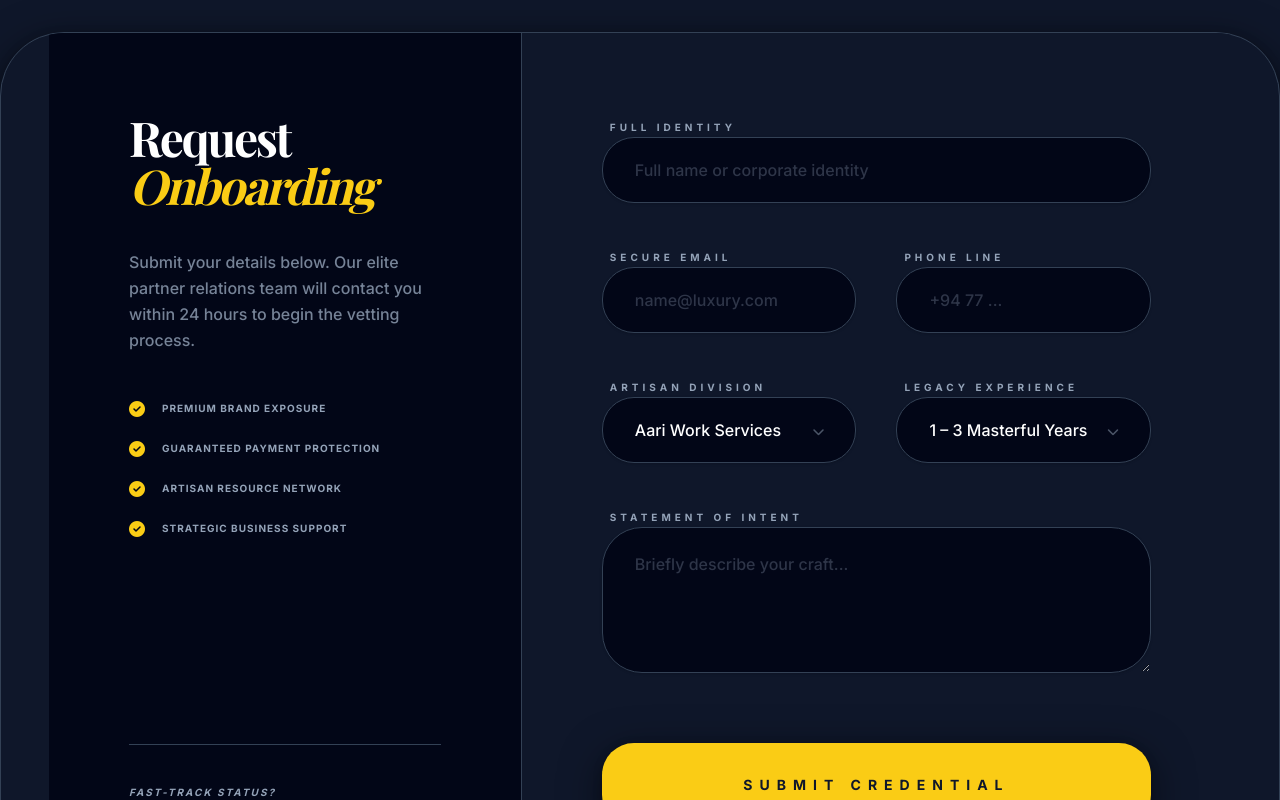
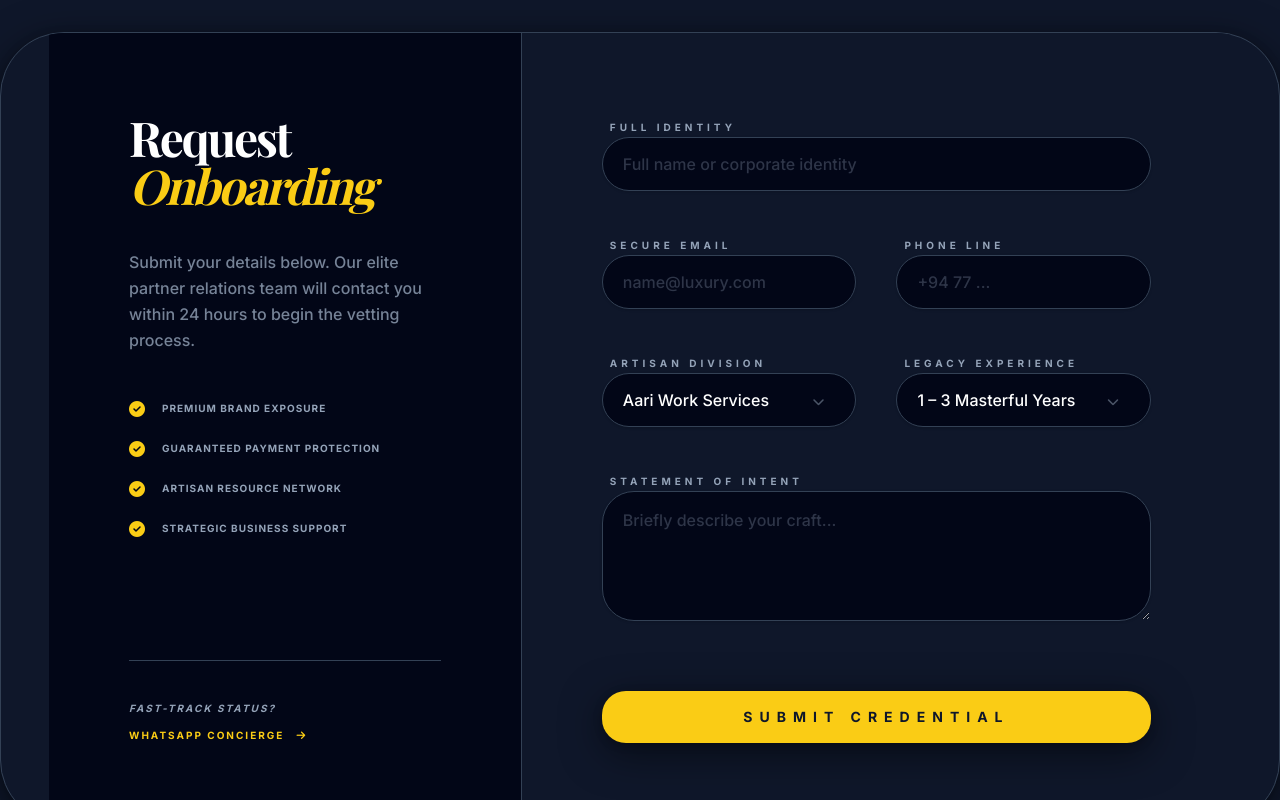
Before and after one commit to Thushyanthini0507/gk_star, a Next.js app: page /join-with-us in a window 1280 px wide. Shown: the part 3040-3840 px from the top of the page. Built offline with nearby package versions, Linux system fonts and the light colour scheme; a web font is replaced by a local one.

Commit message:
add contact and join-with-us pages with inquiry forms and location details

```diff
--- a/src/app/contact/page.tsx
+++ b/src/app/contact/page.tsx
@@ -86,18 +86,18 @@ export default function ContactPage() {
                   <div className="grid grid-cols-1 md:grid-cols-2 gap-10">
                     <div className="space-y-3">
                        <label className="text-[10px] font-bold uppercase tracking-[0.4em] text-text-secondary ml-2">Full Name</label>
-                       <input type="text" className="w-full bg-deep-dark border border-border-dark rounded-2xl px-8 py-5 text-text-primary focus:outline-none focus:border-primary-gold transition-all font-medium placeholder:text-text-secondary/30 shadow-sm" placeholder="Your identity" />
+                       <input type="text" className="w-full bg-deep-dark border border-border-dark rounded-2xl px-5 py-3.5 text-text-primary focus:outline-none focus:border-primary-gold transition-all font-medium placeholder:text-text-secondary/30 shadow-sm" placeholder="Your identity" />
                     </div>
                     <div className="space-y-3">
                        <label className="text-[10px] font-bold uppercase tracking-[0.4em] text-text-secondary ml-2">Email Address</label>
-                       <input type="email" className="w-full bg-deep-dark border border-border-dark rounded-2xl px-8 py-5 text-text-primary focus:outline-none focus:border-primary-gold transition-all font-medium placeholder:text-text-secondary/30 shadow-sm" placeholder="name@domain.com" />
+                       <input type="email" className="w-full bg-deep-dark border border-border-dark rounded-2xl px-5 py-3.5 text-text-primary focus:outline-none focus:border-primary-gold transition-all font-medium placeholder:text-text-secondary/30 shadow-sm" placeholder="name@domain.com" />
                     </div>
                   </div>
 
                   <div className="space-y-3">
                      <label className="text-[10px] font-bold uppercase tracking-[0.4em] text-text-secondary ml-2">Subject of Interest</label>
                      <div className="relative">
-                        <select className="w-full bg-deep-dark border border-border-dark rounded-2xl px-8 py-5 text-text-primary focus:outline-none focus:border-primary-gold transition-all font-medium appearance-none cursor-pointer shadow-sm">
+                        <select className="w-full bg-deep-dark border border-border-dark rounded-2xl px-5 py-3.5 text-text-primary focus:outline-none focus:border-primary-gold transition-all font-medium appearance-none cursor-pointer shadow-sm">
                            <option>Bespoke Tailoring Inquiry</option>
                            <option>Aari Work Commission</option>
                            <option>Bridal Makeup Consultation</option>
@@ -113,11 +113,11 @@ export default function ContactPage() {
 
                   <div className="space-y-3">
                      <label className="text-[10px] font-bold uppercase tracking-[0.4em] text-text-secondary ml-2">Message Body</label>
-                     <textarea rows={6} className="w-full bg-deep-dark border border-border-dark rounded-3xl px-8 py-6 text-text-primary focus:outline-none focus:border-primary-gold transition-all font-medium placeholder:text-text-secondary/30 shadow-sm" placeholder="How can our artisans serve you?"></textarea>
+                     <textarea rows={6} className="w-full bg-deep-dark border border-border-dark rounded-2xl px-5 py-4 text-text-primary focus:outline-none focus:border-primary-gold transition-all font-medium placeholder:text-text-secondary/30 shadow-sm" placeholder="How can our artisans serve you?"></textarea>
                   </div>
 
                   <div className="pt-6">
-                     <button type="submit" className="w-full bg-primary-gold text-dark-blue py-6 md:py-8 rounded-[2rem] font-bold text-sm uppercase tracking-[0.4em] hover:bg-primary-gold hover:text-text-primary transition-all transform active:scale-[0.98] shadow-premium">
+                     <button type="submit" className="w-full bg-primary-gold text-dark-blue py-4 rounded-xl font-bold text-sm uppercase tracking-[0.4em] hover:bg-primary-gold hover:text-text-primary transition-all transform active:scale-[0.98] shadow-premium">
                         Dispatch Message
                      </button>
                   </div>
--- a/src/app/join-with-us/page.tsx
+++ b/src/app/join-with-us/page.tsx
@@ -139,23 +139,23 @@ export default function JoinWithUsPage() {
                <form className="space-y-10" onSubmit={e => e.preventDefault()}>
                   <div className="space-y-3">
                      <label className="text-[10px] font-bold uppercase tracking-[0.4em] text-text-secondary ml-2">Full Identity</label>
-                     <input type="text" className="w-full bg-deep-dark border border-border-dark rounded-2xl px-8 py-5 text-text-primary focus:outline-none focus:border-primary-gold transition-all font-medium placeholder:text-text-secondary/30 shadow-sm" placeholder="Full name or corporate identity" />
+                     <input type="text" className="w-full bg-deep-dark border border-border-dark rounded-2xl px-5 py-3.5 text-text-primary focus:outline-none focus:border-primary-gold transition-all font-medium placeholder:text-text-secondary/30 shadow-sm" placeholder="Full name or corporate identity" />
                   </div>
                   <div className="grid grid-cols-1 md:grid-cols-2 gap-10">
                     <div className="space-y-3">
                        <label className="text-[10px] font-bold uppercase tracking-[0.4em] text-text-secondary ml-2">Secure Email</label>
-                       <input type="email" className="w-full bg-deep-dark border border-border-dark rounded-2xl px-8 py-5 text-text-primary focus:outline-none focus:border-primary-gold transition-all font-medium placeholder:text-text-secondary/30 shadow-sm" placeholder="name@luxury.com" />
+                       <input type="email" className="w-full bg-deep-dark border border-border-dark rounded-2xl px-5 py-3.5 text-text-primary focus:outline-none focus:border-primary-gold transition-all font-medium placeholder:text-text-secondary/30 shadow-sm" placeholder="name@luxury.com" />
                     </div>
                     <div className="space-y-3">
                        <label className="text-[10px] font-bold uppercase tracking-[0.4em] text-text-secondary ml-2">Phone Line</label>
-                       <input type="tel" className="w-full bg-deep-dark border border-border-dark rounded-2xl px-8 py-5 text-text-primary focus:outline-none focus:border-primary-gold transition-all font-medium placeholder:text-text-secondary/30 shadow-sm" placeholder="+94 77 ..." />
+                       <input type="tel" className="w-full bg-deep-dark border border-border-dark rounded-2xl px-5 py-3.5 text-text-primary focus:outline-none focus:border-primary-gold transition-all font-medium placeholder:text-text-secondary/30 shadow-sm" placeholder="+94 77 ..." />
                     </div>
                   </div>
                   <div className="grid grid-cols-1 md:grid-cols-2 gap-10">
                     <div className="space-y-3">
                        <label className="text-[10px] font-bold uppercase tracking-[0.4em] text-text-secondary ml-2">Artisan Division</label>
                        <div className="relative">
-                          <select className="w-full bg-deep-dark border border-border-dark rounded-2xl px-8 py-5 text-text-primary focus:outline-none focus:border-primary-gold transition-all font-medium shadow-sm appearance-none cursor-pointer">
+                          <select className="w-full bg-deep-dark border border-border-dark rounded-2xl px-5 py-3.5 text-text-primary focus:outline-none focus:border-primary-gold transition-all font-medium shadow-sm appearance-none cursor-pointer">
                              <option>Aari Work Services</option>
                              <option>Tailoring Services</option>
                              <option>Beauty & Makeup</option>
@@ -170,7 +170,7 @@ export default function JoinWithUsPage() {
                     <div className="space-y-3">
                        <label className="text-[10px] font-bold uppercase tracking-[0.4em] text-text-secondary ml-2">Legacy Experience</label>
                        <div className="relative">
-                          <select className="w-full bg-deep-dark border border-border-dark rounded-2xl px-8 py-5 text-text-primary focus:outline-none focus:border-primary-gold transition-all font-medium shadow-sm appearance-none cursor-pointer">
+                          <select className="w-full bg-deep-dark border border-border-dark rounded-2xl px-5 py-3.5 text-text-primary focus:outline-none focus:border-primary-gold transition-all font-medium shadow-sm appearance-none cursor-pointer">
                              <option>1 – 3 Masterful Years</option>
                              <option>3 – 5 Elite Years</option>
                              <option>5+ Legendary Years</option>
@@ -183,10 +183,10 @@ export default function JoinWithUsPage() {
                   </div>
                   <div className="space-y-3">
                      <label className="text-[10px] font-bold uppercase tracking-[0.4em] text-text-secondary ml-2">Statement of Intent</label>
-                     <textarea rows={4} className="w-full bg-deep-dark border border-border-dark rounded-3xl px-8 py-6 text-text-primary focus:outline-none focus:border-primary-gold transition-all font-medium placeholder:text-text-secondary/30 shadow-sm" placeholder="Briefly describe your craft..."></textarea>
+                     <textarea rows={4} className="w-full bg-deep-dark border border-border-dark rounded-2xl px-5 py-4 text-text-primary focus:outline-none focus:border-primary-gold transition-all font-medium placeholder:text-text-secondary/30 shadow-sm" placeholder="Briefly describe your craft..."></textarea>
                   </div>
                   <div className="pt-6">
-                     <button type="submit" className="w-full bg-primary-gold text-dark-blue py-6 md:py-8 rounded-[2rem] font-bold text-sm uppercase tracking-[0.5em] hover:bg-primary-gold hover:text-text-primary transition-all transform active:scale-[0.98] shadow-premium">
+                     <button type="submit" className="w-full bg-primary-gold text-dark-blue py-4 rounded-xl font-bold text-sm uppercase tracking-[0.5em] hover:bg-primary-gold hover:text-text-primary transition-all transform active:scale-[0.98] shadow-premium">
                         Submit Credential
                      </button>
                   </div>
```
